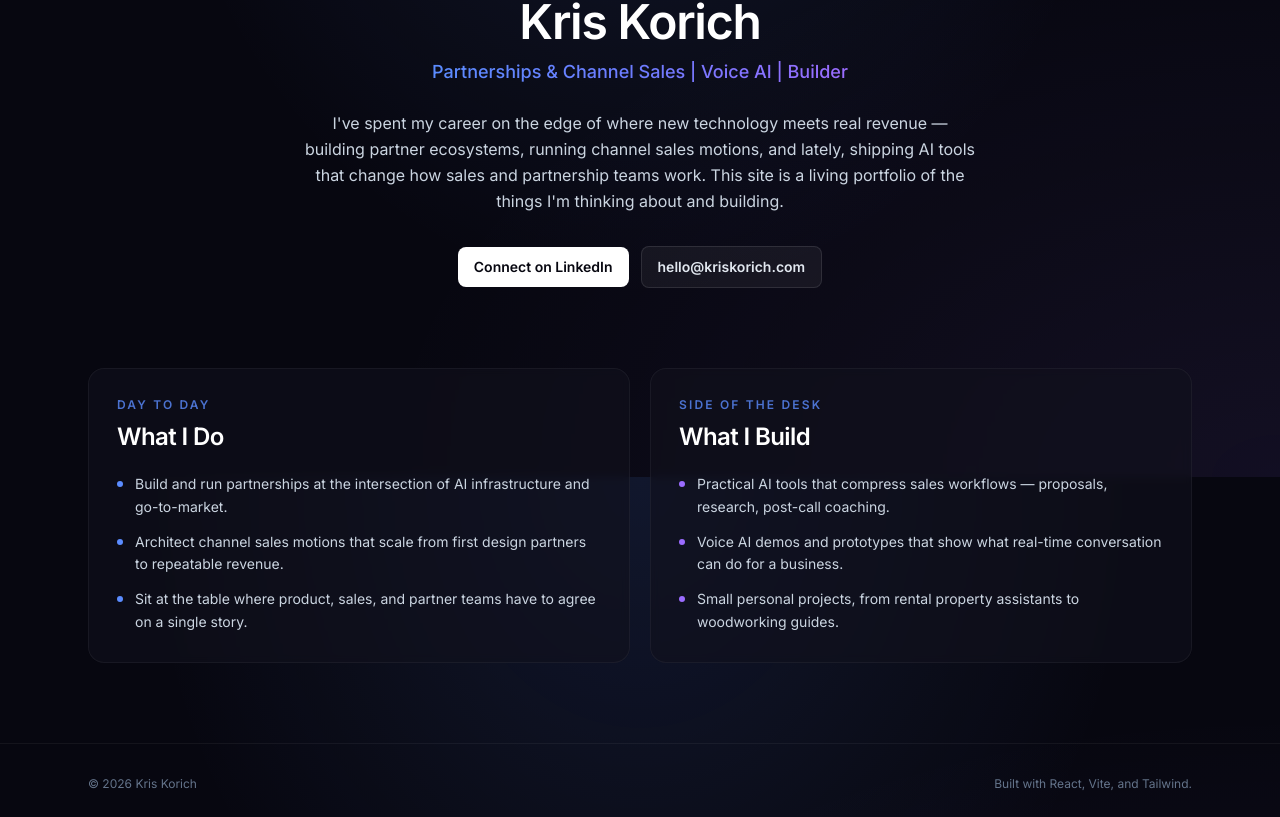
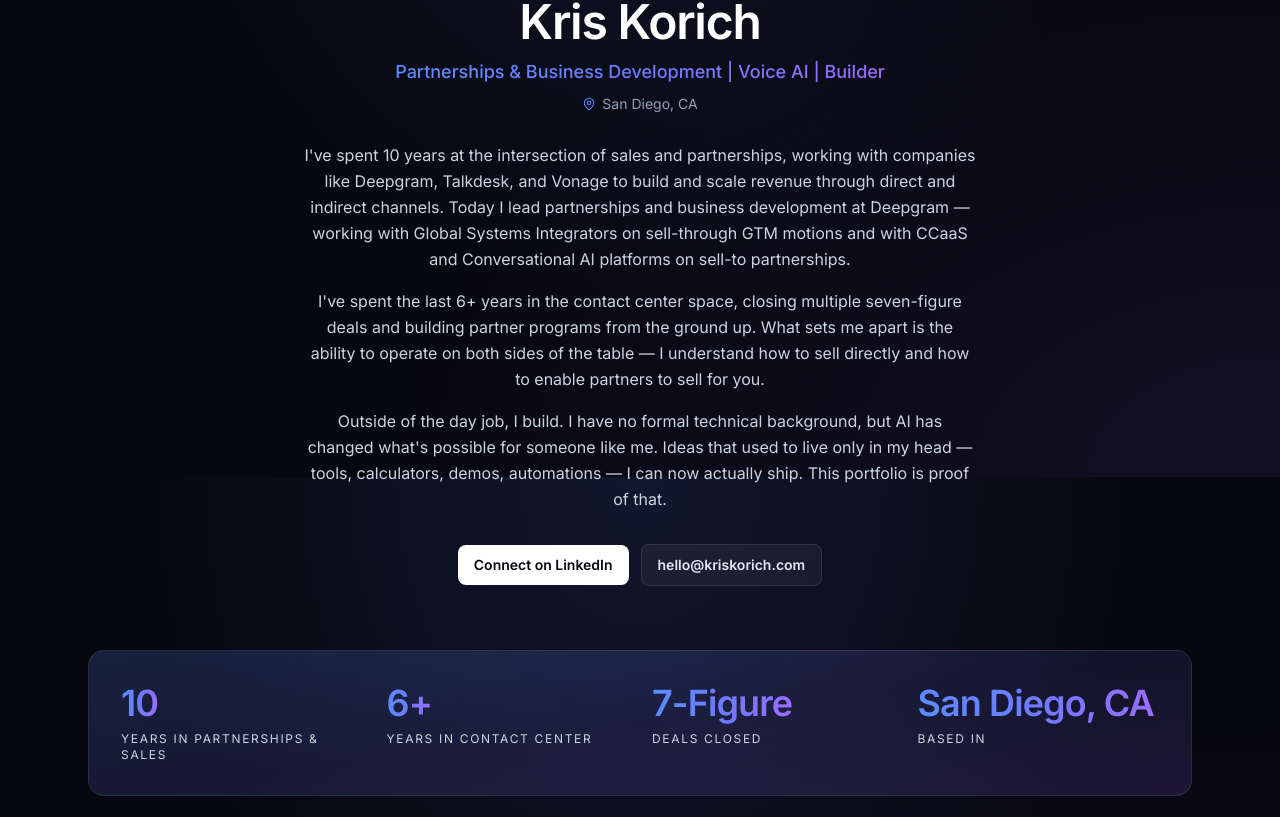
Before and after one commit to kriskorich7-voice-ai/ai-portfolio, a React (Vite) app: page /about in a window 1280 px wide. Shown: the part 323-1140 px from the top of the page. Built offline with nearby package versions, Linux system fonts and the light colour scheme.

Commit message:
Update About page with real bio and headshot
Co-Authored-By: Claude Opus 4.7 (1M context) <noreply@anthropic.com>

```diff
--- a/src/pages/About.jsx
+++ b/src/pages/About.jsx
@@ -1,16 +1,27 @@
 const LINKEDIN_URL = 'https://www.linkedin.com/in/kris-korich/';
 const CONTACT_EMAIL = 'hello@kriskorich.com';
 
+const bioParagraphs = [
+  "I've spent 10 years at the intersection of sales and partnerships, working with companies like Deepgram, Talkdesk, and Vonage to build and scale revenue through direct and indirect channels. Today I lead partnerships and business development at Deepgram — working with Global Systems Integrators on sell-through GTM motions and with CCaaS and Conversational AI platforms on sell-to partnerships.",
+  "I've spent the last 6+ years in the contact center space, closing multiple seven-figure deals and building partner programs from the ground up. What sets me apart is the ability to operate on both sides of the table — I understand how to sell directly and how to enable partners to sell for you.",
+  "Outside of the day job, I build. I have no formal technical background, but AI has changed what's possible for someone like me. Ideas that used to live only in my head — tools, calculators, demos, automations — I can now actually ship. This portfolio is proof of that.",
+];
+
 const whatIDo = [
-  'Build and run partnerships at the intersection of AI infrastructure and go-to-market.',
-  'Architect channel sales motions that scale from first design partners to repeatable revenue.',
-  'Sit at the table where product, sales, and partner teams have to agree on a single story.',
+  "I build and manage strategic partnerships with GSIs, CCaaS platforms, and Conversational AI companies, running both sell-to and sell-through GTM motions measured against a sourced and influenced revenue quota.",
+  "I've spent a decade closing complex, multi-stakeholder deals — from six-figure pilots to seven-figure multi-year commits — whether running the cycle directly or through a partner.",
 ];
 
 const whatIBuild = [
-  'Practical AI tools that compress sales workflows — proposals, research, post-call coaching.',
-  'Voice AI demos and prototypes that show what real-time conversation can do for a business.',
-  'Small personal projects, from rental property assistants to woodworking guides.',
+  "AI-powered sales tools — proposal generators, ROI calculators, pricing models, and demo environments that make it easier to sell and enable partners to sell.",
+  "Voice AI experiences — real-time voice agents, transcription demos, and TTS showcases built on Deepgram's APIs. If it involves voice, I want to build with it.",
+];
+
+const stats = [
+  { value: '10', label: 'Years in Partnerships & Sales' },
+  { value: '6+', label: 'Years in Contact Center' },
+  { value: '7-Figure', label: 'Deals Closed' },
+  { value: 'San Diego, CA', label: 'Based In' },
 ];
 
 export default function About() {
@@ -19,9 +30,11 @@ export default function About() {
       <div className="flex flex-col items-center text-center">
         <div className="relative">
           <div className="absolute -inset-1 rounded-full bg-gradient-to-br from-accent-blue via-accent-indigo to-accent-violet opacity-70 blur-md" />
-          <div className="relative flex h-32 w-32 items-center justify-center rounded-full border border-white/10 bg-ink-800 text-3xl font-bold tracking-tight text-white shadow-glow sm:h-36 sm:w-36">
-            KK
-          </div>
+          <img
+            src="/headshot.jpg"
+            alt="Kris Korich"
+            className="relative h-32 w-32 rounded-full object-cover border border-white/10 shadow-glow sm:h-36 sm:w-36"
+          />
         </div>
 
         <h1 className="mt-8 text-4xl font-semibold tracking-tight text-white sm:text-5xl">
@@ -29,17 +42,19 @@ export default function About() {
         </h1>
         <p className="mt-3 text-base font-medium sm:text-lg">
           <span className="gradient-text">
-            Partnerships &amp; Channel Sales | Voice AI | Builder
+            Partnerships &amp; Business Development | Voice AI | Builder
           </span>
         </p>
+        <p className="mt-2 inline-flex items-center gap-1.5 text-sm text-slate-400">
+          <LocationPin />
+          San Diego, CA
+        </p>
 
-        <p className="mt-6 max-w-2xl text-base leading-relaxed text-slate-300">
-          I&apos;ve spent my career on the edge of where new technology meets
-          real revenue — building partner ecosystems, running channel sales
-          motions, and lately, shipping AI tools that change how sales and
-          partnership teams work. This site is a living portfolio of the
-          things I&apos;m thinking about and building.
-        </p>
+        <div className="mt-7 max-w-2xl space-y-4 text-left text-base leading-relaxed text-slate-300 sm:text-center">
+          {bioParagraphs.map((p, i) => (
+            <p key={i}>{p}</p>
+          ))}
+        </div>
 
         <div className="mt-8 flex flex-wrap items-center justify-center gap-3">
           <a
@@ -59,7 +74,23 @@ export default function About() {
         </div>
       </div>
 
-      <div className="mt-20 grid grid-cols-1 gap-5 lg:grid-cols-2">
+      <div className="relative mt-16 overflow-hidden rounded-2xl border border-white/10 bg-gradient-to-br from-accent-blue/15 via-accent-indigo/10 to-accent-violet/15 p-6 sm:p-8">
+        <div className="absolute inset-0 -z-10 bg-card-sheen opacity-60" aria-hidden="true" />
+        <div className="grid grid-cols-2 gap-6 sm:grid-cols-4">
+          {stats.map((s) => (
+            <div key={s.label} className="text-center sm:text-left">
+              <p className="text-3xl font-semibold tracking-tight sm:text-4xl">
+                <span className="gradient-text">{s.value}</span>
+              </p>
+              <p className="mt-2 text-xs uppercase tracking-[0.14em] text-slate-300">
+                {s.label}
+              </p>
+            </div>
+          ))}
+        </div>
+      </div>
+
+      <div className="mt-12 grid grid-cols-1 gap-5 lg:grid-cols-2">
         <Column
           eyebrow="Day to day"
           title="What I Do"
@@ -105,3 +136,22 @@ function Column({ eyebrow, title, items, tone }) {
     </div>
   );
 }
+
+function LocationPin() {
+  return (
+    <svg
+      xmlns="http://www.w3.org/2000/svg"
+      viewBox="0 0 24 24"
+      fill="none"
+      stroke="currentColor"
+      strokeWidth="1.8"
+      strokeLinecap="round"
+      strokeLinejoin="round"
+      className="h-3.5 w-3.5 text-accent-blue"
+      aria-hidden="true"
+    >
+      <path d="M20 10c0 6-8 12-8 12s-8-6-8-12a8 8 0 1 1 16 0Z" />
+      <circle cx="12" cy="10" r="3" />
+    </svg>
+  );
+}
```
